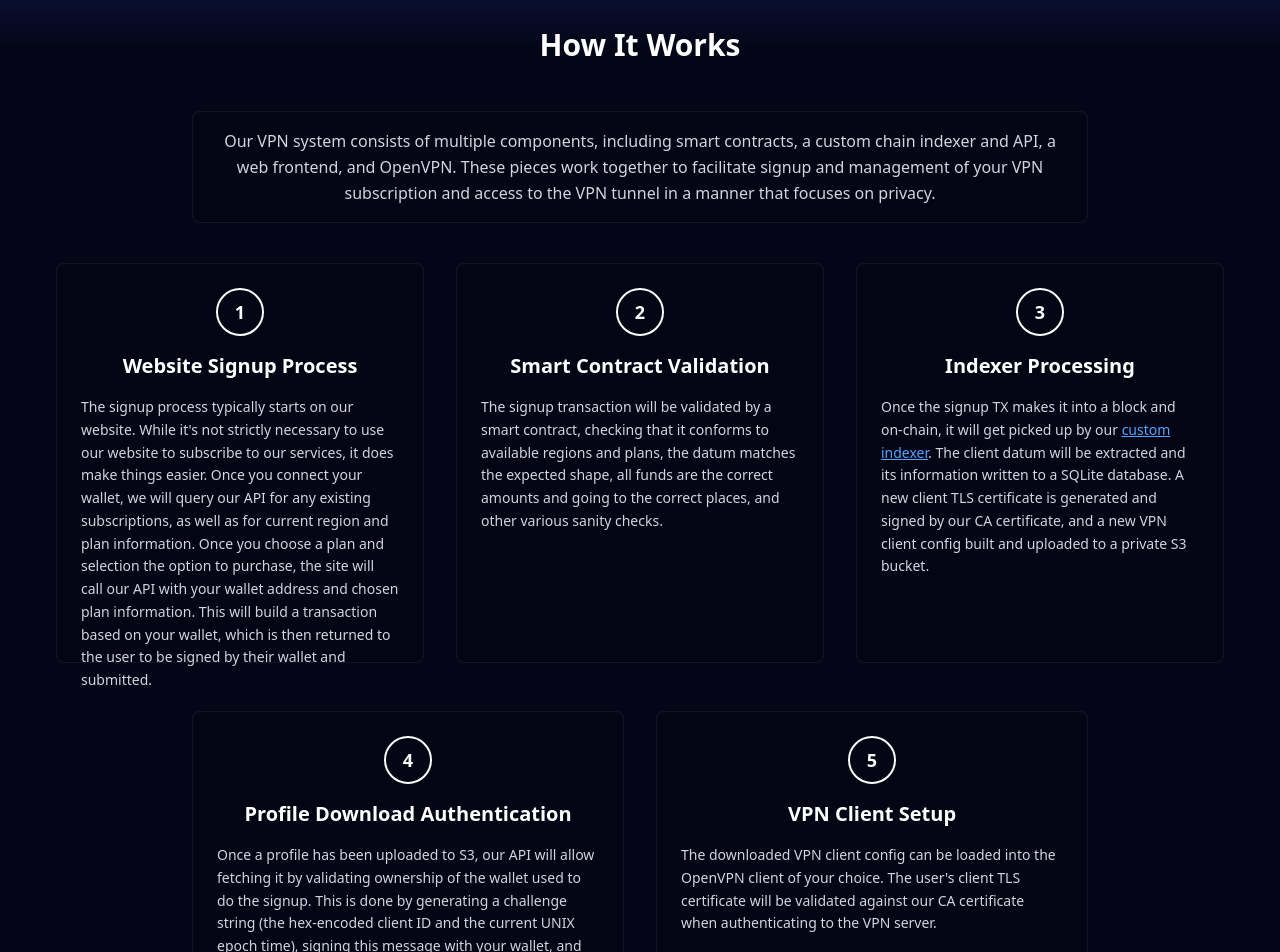
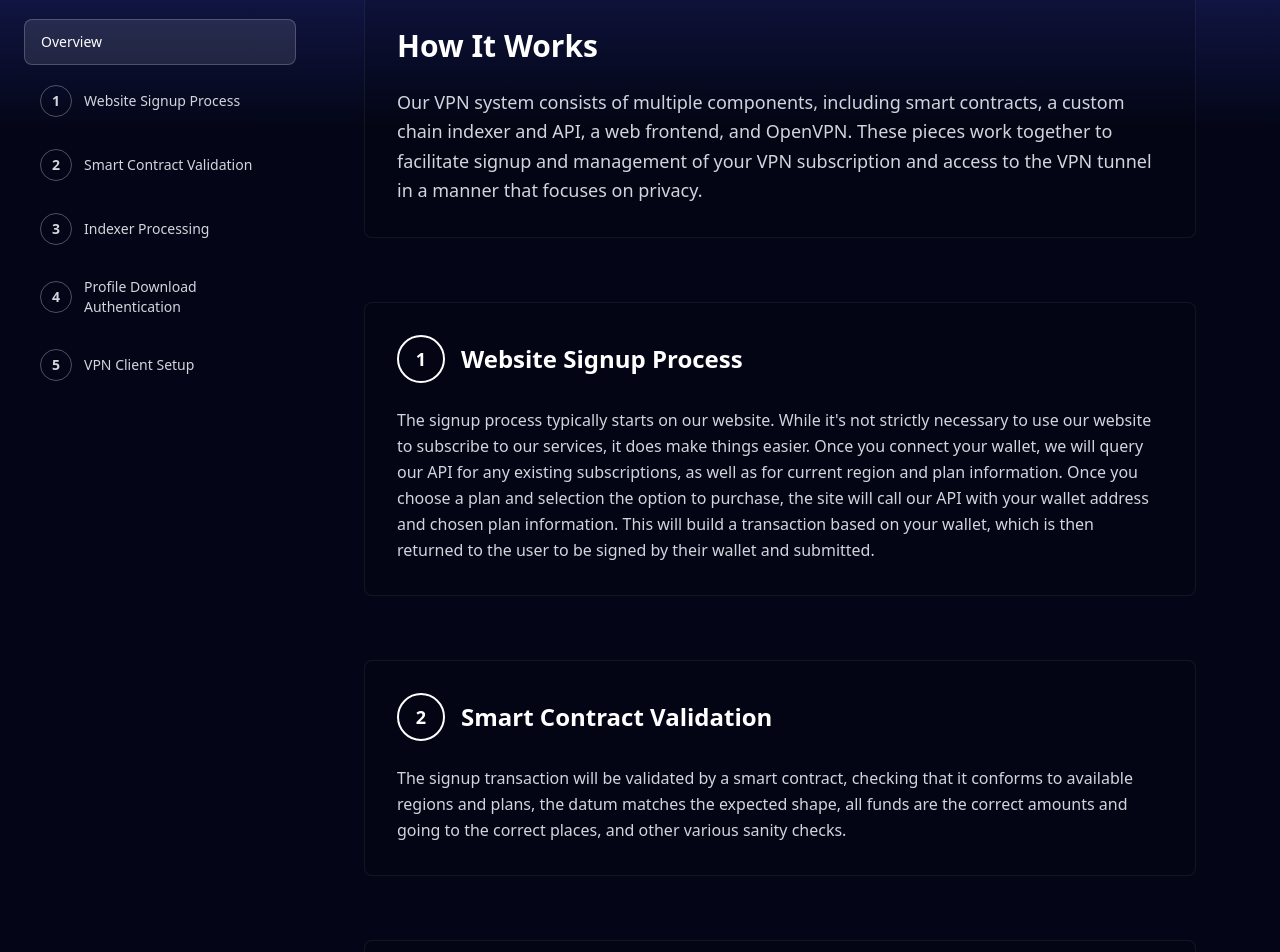
Before and after one commit to blinklabs-io/vpn-frontend, a React (Vite) app: page /how-it-works in a window 1280 px wide. Shown: the part 133-1085 px from the top of the page. Built offline with nearby package versions, Linux system fonts and the light colour scheme.

Commit message:
trying new layouts
Signed-off-by: JaeBrian <bnlee419@gmail.com>

```diff
--- a/src/pages/HowItWorks.tsx
+++ b/src/pages/HowItWorks.tsx
@@ -1,33 +1,120 @@
 import { Link } from 'react-router'
+import { useState, useEffect, useRef } from 'react'
 
 const HowItWorks = () => {
+  const [activeSection, setActiveSection] = useState('overview')
+  const [isMobile, setIsMobile] = useState(false)
+  const isScrollingRef = useRef(false)
+
+  const sections = [
+    { id: 'overview', title: 'Overview', number: null },
+    { id: 'signup', title: 'Website Signup Process', number: 1 },
+    { id: 'validation', title: 'Smart Contract Validation', number: 2 },
+    { id: 'indexer', title: 'Indexer Processing', number: 3 },
+    { id: 'authentication', title: 'Profile Download Authentication', number: 4 },
+    { id: 'setup', title: 'VPN Client Setup', number: 5 }
+  ]
+
+  useEffect(() => {
+    const checkMobile = () => {
+      setIsMobile(window.innerWidth < 1024)
+    }
+
+    checkMobile()
+    window.addEventListener('resize', checkMobile)
+    return () => window.removeEventListener('resize', checkMobile)
+  }, [])
+
+  const scrollToSection = (sectionId: string) => {
+    isScrollingRef.current = true
+    setActiveSection(sectionId)
+
+    const element = document.getElementById(sectionId)
+    if (element) {
+      element.scrollIntoView({ behavior: 'smooth', block: 'start' })
+
+      setTimeout(() => {
+        isScrollingRef.current = false
+      }, 1000)
+    }
+  }
+
+  useEffect(() => {
+    const handleScroll = () => {
+      if (isScrollingRef.current) return
+
+      const scrollPosition = window.scrollY + 200
+
+      for (const section of sections) {
+        const element = document.getElementById(section.id)
+        if (element) {
+          const { offsetTop, offsetHeight } = element
+          if (scrollPosition >= offsetTop && scrollPosition < offsetTop + offsetHeight) {
+            setActiveSection(section.id)
+            break
+          }
+        }
+      }
+    }
+
+    window.addEventListener('scroll', handleScroll, { passive: true })
+    return () => window.removeEventListener('scroll', handleScroll)
+  }, [])
+
   return (
-    <div className="flex flex-col relative pt-16 min-h-screen overflow-hidden">
-      <div className="max-6xl mx-auto px-6 py-16 relative z-10">
-        <div className="rounded-lg p-8 mb-12">
-          <h2 className="text-3xl font-semibold text-white mb-12 text-center">How It Works</h2>
+    <div className="flex relative pt-16 min-h-screen overflow-hidden">
+      {!isMobile && (
+        <div className="w-80 fixed left-0 top-32 h-[calc(100vh-4rem)] overflow-y-auto z-20">
+          <div className="p-6">
+            <nav className="space-y-2">
+              {sections.map((section) => (
+                <button
+                  key={section.id}
+                  onClick={() => scrollToSection(section.id)}
+                  className={`w-full text-left px-4 py-3 rounded-lg transition-colors ${
+                    activeSection === section.id
+                      ? 'bg-white/10 text-white border border-white/20'
+                      : 'text-gray-300 hover:text-white hover:bg-white/5'
+                  }`}
+                >
+                  <div className="flex items-center">
+                    {section.number && (
+                      <div className="w-8 h-8 bg-transparent border border-white/30 rounded-full flex items-center justify-center text-sm font-bold mr-3 flex-shrink-0">
+                        {section.number}
+                      </div>
+                    )}
+                    <span className="text-sm font-medium">{section.title}</span>
+                  </div>
+                </button>
+              ))}
+            </nav>
+          </div>
+        </div>
+      )}
 
-          <div className="relative">
-            <div className="bg-[#00000020] rounded-lg p-4 border border-[#ffffff10] mb-10 max-w-4xl mx-auto">
-              <p className="text-gray-300 text-md leading-relaxed text-center">
+      <div className={`flex-1 ${isMobile ? 'ml-0' : 'ml-70'}`}>
+        <div className="max-w-4xl mx-auto px-8 py-16">
+          <section id="overview" className="mb-16">
+            <div className="bg-[#00000020] rounded-lg p-8 border border-[#ffffff10]">
+              <h1 className="text-3xl font-semibold text-white mb-6">How It Works</h1>
+              <p className="text-gray-300 text-lg leading-relaxed">
                 Our VPN system consists of multiple components, including smart contracts, a custom chain
                 indexer and API, a web frontend, and OpenVPN. These pieces work together to facilitate signup
                 and management of your VPN subscription and access to the VPN tunnel in a manner that focuses
                 on privacy.
               </p>
             </div>
+          </section>
 
-            <div className="relative max-w-7xl mx-auto">
-              <div className="grid grid-cols-1 md:grid-cols-3 gap-8 mb-12">
-                <div className="relative">
-                  <div className="bg-[#00000020] rounded-lg p-6 border border-[#ffffff10] h-100 flex flex-col">
-                    <div className="flex items-center justify-center mb-4">
-                      <div className="w-12 h-12 bg-transparent border-2 border-white rounded-full flex items-center justify-center text-white font-bold text-lg">
+          <section id="signup" className="mb-16">
+            <div className="bg-[#00000020] rounded-lg p-8 border border-[#ffffff10]">
+              <div className="flex items-center mb-6">
+                <div className="w-12 h-12 bg-transparent border-2 border-white rounded-full flex items-center justify-center text-white font-bold text-lg mr-4">
                   1
                 </div>
+                <h2 className="text-2xl font-semibold text-white">Website Signup Process</h2>
               </div>
-                    <h3 className="text-xl font-semibold text-white mb-4 text-center">Website Signup Process</h3>
-                    <p className="text-gray-300 leading-relaxed text-sm flex-grow">
+              <p className="text-gray-300 leading-relaxed">
                 The signup process typically starts on our website. While it's not strictly necessary to use
                 our website to subscribe to our services, it does make things easier. Once you connect your
                 wallet, we will query our API for any existing subscriptions, as well as for current region and
@@ -37,52 +124,58 @@ const HowItWorks = () => {
                 submitted.
               </p>
             </div>
-                </div>
+          </section>
 
-                <div className="relative">
-                  <div className="bg-[#00000020] rounded-lg p-6 border border-[#ffffff10] h-100 flex flex-col">
-                    <div className="flex items-center justify-center mb-4">
-                      <div className="w-12 h-12 bg-transparent border-2 border-white rounded-full flex items-center justify-center text-white font-bold text-lg">
+          <section id="validation" className="mb-16">
+            <div className="bg-[#00000020] rounded-lg p-8 border border-[#ffffff10]">
+              <div className="flex items-center mb-6">
+                <div className="w-12 h-12 bg-transparent border-2 border-white rounded-full flex items-center justify-center text-white font-bold text-lg mr-4">
                   2
                 </div>
+                <h2 className="text-2xl font-semibold text-white">Smart Contract Validation</h2>
               </div>
-                    <h3 className="text-xl font-semibold text-white mb-4 text-center">Smart Contract Validation</h3>
-                    <p className="text-gray-300 leading-relaxed text-sm flex-grow">
+              <p className="text-gray-300 leading-relaxed">
                 The signup transaction will be validated by a smart contract, checking that it conforms to
                 available regions and plans, the datum matches the expected shape, all funds are the correct amounts
                 and going to the correct places, and other various sanity checks.
               </p>
             </div>
-                </div>
+          </section>
 
-                <div className="relative">
-                  <div className="bg-[#00000020] rounded-lg p-6 border border-[#ffffff10] h-100 flex flex-col">
-                    <div className="flex items-center justify-center mb-4">
-                      <div className="w-12 h-12 bg-transparent border-2 border-white rounded-full flex items-center justify-center text-white font-bold text-lg">
+          <section id="indexer" className="mb-16">
+            <div className="bg-[#00000020] rounded-lg p-8 border border-[#ffffff10]">
+              <div className="flex items-center mb-6">
+                <div className="w-12 h-12 bg-transparent border-2 border-white rounded-full flex items-center justify-center text-white font-bold text-lg mr-4">
                   3
                 </div>
+                <h2 className="text-2xl font-semibold text-white">Indexer Processing</h2>
               </div>
-                    <h3 className="text-xl font-semibold text-white mb-4 text-center">Indexer Processing</h3>
-                    <p className="text-gray-300 leading-relaxed text-sm flex-grow">
-                      Once the signup TX makes it into a block and on-chain, it will get picked up by our <a href="https://github.com/blinklabs-io/vpn-indexer" className="text-blue-400 hover:text-blue-300 underline">custom indexer</a>.
+              <p className="text-gray-300 leading-relaxed">
+                Once the signup TX makes it into a block and on-chain, it will get picked up by our{' '}
+                <a
+                  href="https://github.com/blinklabs-io/vpn-indexer"
+                  className="text-blue-400 hover:text-blue-300 underline"
+                  target="_blank"
+                  rel="noopener noreferrer"
+                >
+                  custom indexer
+                </a>.
                 The client datum will be extracted and its information written to a SQLite database. A new client TLS
                 certificate is generated and signed by our CA certificate, and a new VPN client config built and
                 uploaded to a private S3 bucket.
               </p>
             </div>
-                </div>
-              </div>
+          </section>
 
-              <div className="grid grid-cols-1 md:grid-cols-2 gap-8 max-w-4xl mx-auto">
-                <div className="relative">
-                  <div className="bg-[#00000020] rounded-lg p-6 border border-[#ffffff10] h-100 flex flex-col">
-                    <div className="flex items-center justify-center mb-4">
-                      <div className="w-12 h-12 bg-transparent border-2 border-white rounded-full flex items-center justify-center text-white font-bold text-lg">
+          <section id="authentication" className="mb-16">
+            <div className="bg-[#00000020] rounded-lg p-8 border border-[#ffffff10]">
+              <div className="flex items-center mb-6">
+                <div className="w-12 h-12 bg-transparent border-2 border-white rounded-full flex items-center justify-center text-white font-bold text-lg mr-4">
                   4
                 </div>
+                <h2 className="text-2xl font-semibold text-white">Profile Download Authentication</h2>
               </div>
-                    <h3 className="text-xl font-semibold text-white mb-4 text-center">Profile Download Authentication</h3>
-                    <p className="text-gray-300 leading-relaxed text-sm flex-grow">
+              <p className="text-gray-300 leading-relaxed">
                 Once a profile has been uploaded to S3, our API will allow fetching it by validating ownership of the
                 wallet used to do the signup. This is done by generating a challenge string (the hex-encoded client
                 ID and the current UNIX epoch time), signing this message with your wallet, and passing it to our API.
@@ -90,27 +183,23 @@ const HowItWorks = () => {
                 respond with a pre-signed S3 URL to fetch the client config.
               </p>
             </div>
-                </div>
+          </section>
 
-                <div className="relative">
-                  <div className="bg-[#00000020] rounded-lg p-6 border border-[#ffffff10] h-100 flex flex-col">
-                    <div className="flex items-center justify-center mb-4">
-                      <div className="w-12 h-12 bg-transparent border-2 border-white rounded-full flex items-center justify-center text-white font-bold text-lg">
+          <section id="setup" className="mb-16">
+            <div className="bg-[#00000020] rounded-lg p-8 border border-[#ffffff10]">
+              <div className="flex items-center mb-6">
+                <div className="w-12 h-12 bg-transparent border-2 border-white rounded-full flex items-center justify-center text-white font-bold text-lg mr-4">
                   5
                 </div>
+                <h2 className="text-2xl font-semibold text-white">VPN Client Setup</h2>
               </div>
-                    <h3 className="text-xl font-semibold text-white mb-4 text-center">VPN Client Setup</h3>
-                    <p className="text-gray-300 leading-relaxed text-sm flex-grow">
+              <p className="text-gray-300 leading-relaxed">
                 The downloaded VPN client config can be loaded into the OpenVPN client of your choice. The user's client
                 TLS certificate will be validated against our CA certificate when authenticating to the VPN
                 server.
               </p>
             </div>
-                </div>
-              </div>
-            </div>
-          </div>
-        </div>
+          </section>
 
           <div className="text-center mt-16">
             <Link
@@ -135,6 +224,7 @@ const HowItWorks = () => {
           </div>
         </div>
       </div>
+    </div>
   )
 }
 
```
Lines whose indentation alone changed are shown as unchanged.
